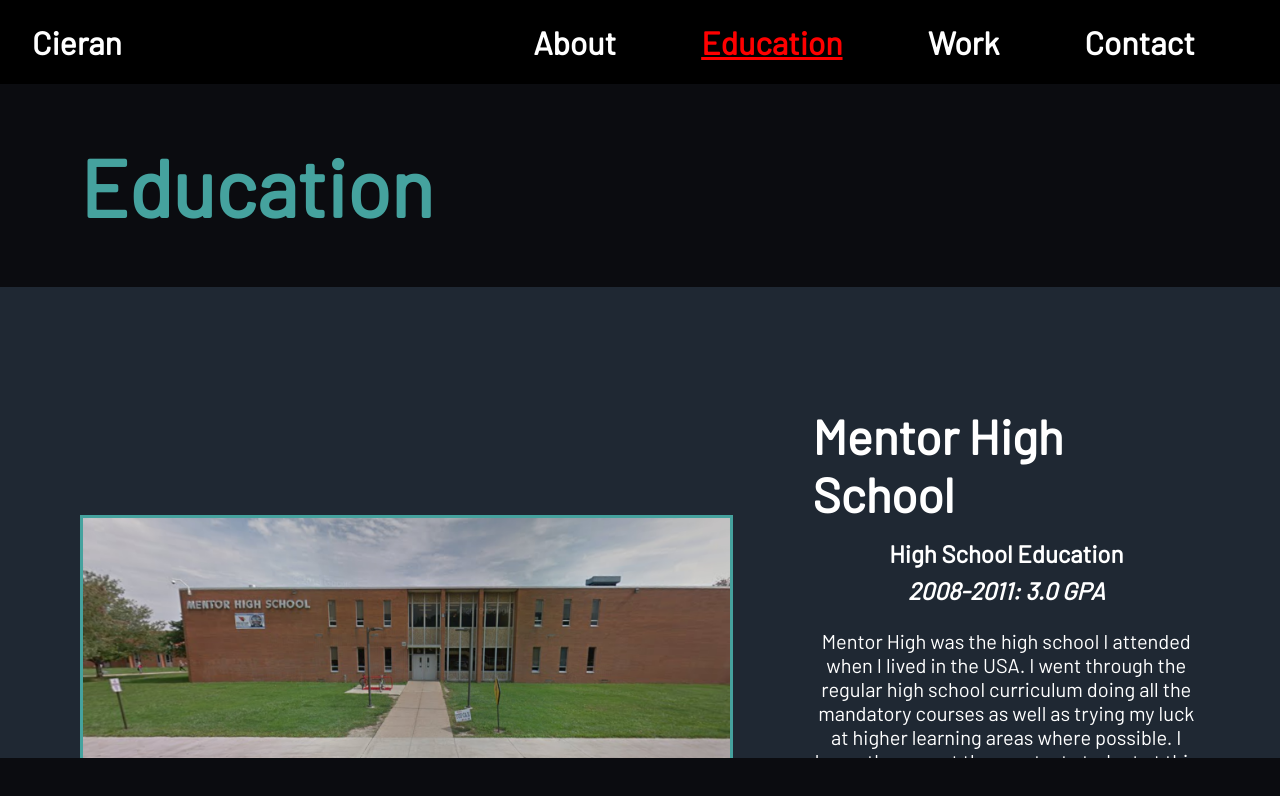
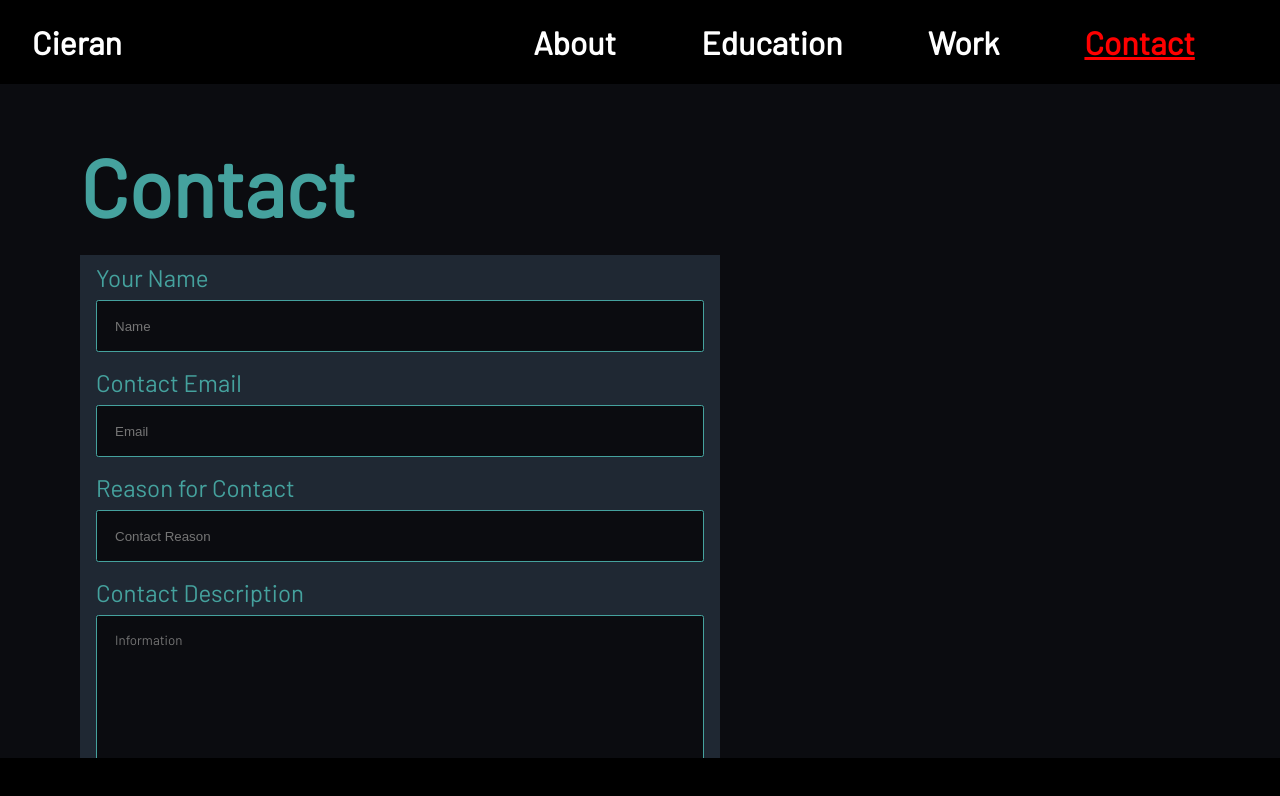
Before and after one commit to Elpolloloc0/React-Portfolio, a React (Create React App) app: page / in a window 1280 px wide. Shown: the top 796 px of the page. Built offline with nearby package versions, Linux system fonts and the light colour scheme.

Commit message:
Added in Contact page and initial styling

```diff
--- a/src/App.jsx
+++ b/src/App.jsx
@@ -6,7 +6,7 @@
 import { PageContext } from './context/PageContext';
 
 const App = () => {
-  const [page, setPage] = useState("Education");
+  const [page, setPage] = useState("Contact");
 
   return (
     <PageContext.Provider  value={{page, setPage}}>
--- a/src/components/contact/Contact.jsx
+++ b/src/components/contact/Contact.jsx
@@ -1,10 +1,40 @@
 import React from 'react';
 import { AreaContainer, AreaTitle } from '../layout/styles/BodyStyle';
+import {
+  ContactForm,
+  ContactInput,
+  ContactTextArea,
+  InputContainer,
+  ContactLabel,
+  ContactButton,
+  ContactButtonContainer
+} from './styles/ContactStyle';
 
 const Contact = () => {
   return (
     <AreaContainer>
       <AreaTitle>Contact</AreaTitle>
+      <ContactForm>
+        <InputContainer>
+          <ContactLabel>Your Name</ContactLabel>
+          <ContactInput placeholder="Name" />
+        </InputContainer>
+        <InputContainer>
+          <ContactLabel>Contact Email</ContactLabel>
+          <ContactInput placeholder="Email" />
+        </InputContainer>
+        <InputContainer>
+          <ContactLabel>Reason for Contact</ContactLabel>
+          <ContactInput placeholder="Contact Reason" />
+        </InputContainer>
+        <InputContainer>
+          <ContactLabel>Contact Description</ContactLabel>
+          <ContactTextArea placeholder="Information" />
+        </InputContainer>
+        <ContactButtonContainer>
+          <ContactButton>Submit</ContactButton>
+        </ContactButtonContainer>
+      </ContactForm>
     </AreaContainer>
   )
 }
--- a/src/components/contact/styles/ContactStyle.jsx
+++ b/src/components/contact/styles/ContactStyle.jsx
@@ -1 +1,72 @@
 import styled from "styled-components";
+
+export const ContactForm = styled.form`
+  display: flex;
+  flex-direction: column;
+  width: 50%;
+  height: fit-content;
+  margin-top: -2rem;
+  margin-left: 5rem;
+  margin-right: 5rem;
+  background-color: #1f2833;
+`;
+
+export const InputContainer = styled.div`
+  display: flex;
+  flex-direction: column;
+  margin-top: 0.5rem;
+  margin-left: 1rem;
+  margin-right: 1rem;
+  margin-bottom: 0.5rem;
+
+  input::placeholder textarea::placeholder {
+    opacity: 0.5;
+    color: #C5c6c7;
+  }
+`;
+
+export const ContactLabel = styled.span`
+  font-size: 1.5rem;
+  margin-bottom: 0.5rem;
+`;
+
+export const ContactInput = styled.input`
+  height: 3rem;
+  text-indent: 1rem;
+  border: 1px solid #45a29e;
+  border-radius: 0.15rem;
+  background-color:  #0b0c10;
+  color: white;
+
+`;
+
+export const ContactTextArea = styled.textarea`
+  height: 10rem;
+  text-indent: 1rem;
+  padding-top: 1rem;
+  border: 1px solid #45a29e;
+  border-radius: 0.15rem;
+  background-color:  #0b0c10;
+  color: white;
+  font-family: 'Barlow';
+  resize: none;
+  overflow: auto;
+`;
+
+export const ContactButtonContainer = styled.div`
+  display: flex;
+  justify-content: center;
+  width: 100%;
+`;
+
+export const ContactButton = styled.button`
+  height: 2rem;
+  width: 10rem;
+  margin-top: 1rem;
+  margin-left: 1rem;
+  margin-bottom: 1rem;
+  border: 1px solid #45a29e;
+  background-color: #45a29e;
+  border-radius: 0.1rem;
+  color: white;
+`;
--- a/src/components/education/styles/SchoolStyle.jsx
+++ b/src/components/education/styles/SchoolStyle.jsx
@@ -22,7 +22,7 @@
     background-color: #272727;
     color: white;
   }
-`
+`;
 
 export const SchoolDetailsContainer = styled.div`
   display: flex;
@@ -35,13 +35,14 @@
 
 export const SchoolImage = styled.img`
   width: 50rem;
-  height: 20rem;
+  // height: 20rem;
   border: 3px solid #45a29e;
 `
 
 export const SchoolName = styled.h2`
   font-size: 3rem;
-`
+`;
+
 export const SchoolCourse = styled.h3`
   margin-top: -1.5rem;
   font-size: 1.5rem;
--- a/src/components/layout/styles/FooterStyle.jsx
+++ b/src/components/layout/styles/FooterStyle.jsx
@@ -3,5 +3,5 @@
 export const FooterContainer = styled.div`
   display: flex;
   flex: 0.5;
-  background-color: #0b0c10;
+  background-color: black;
 `;
```
Also changed, not shown: src/components/education/SchoolObjects.jsx (+2 -2 lines).
